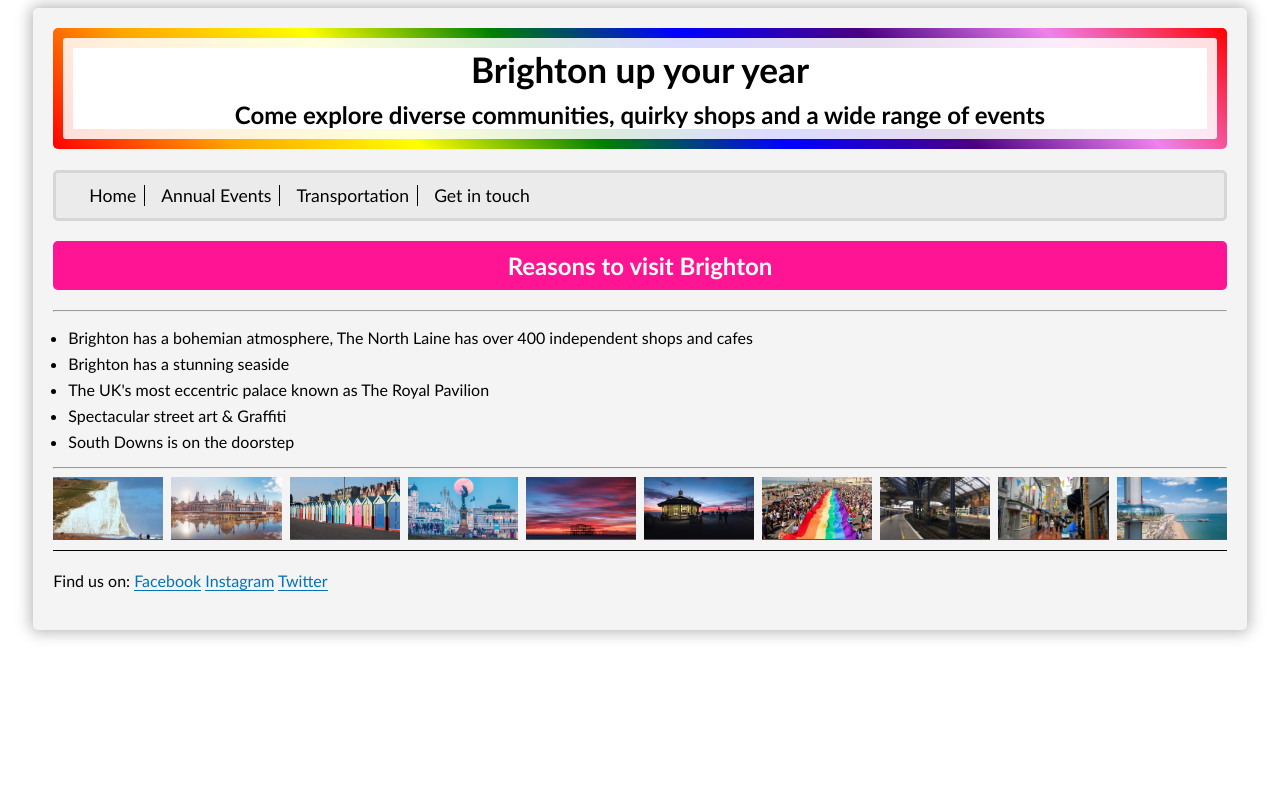
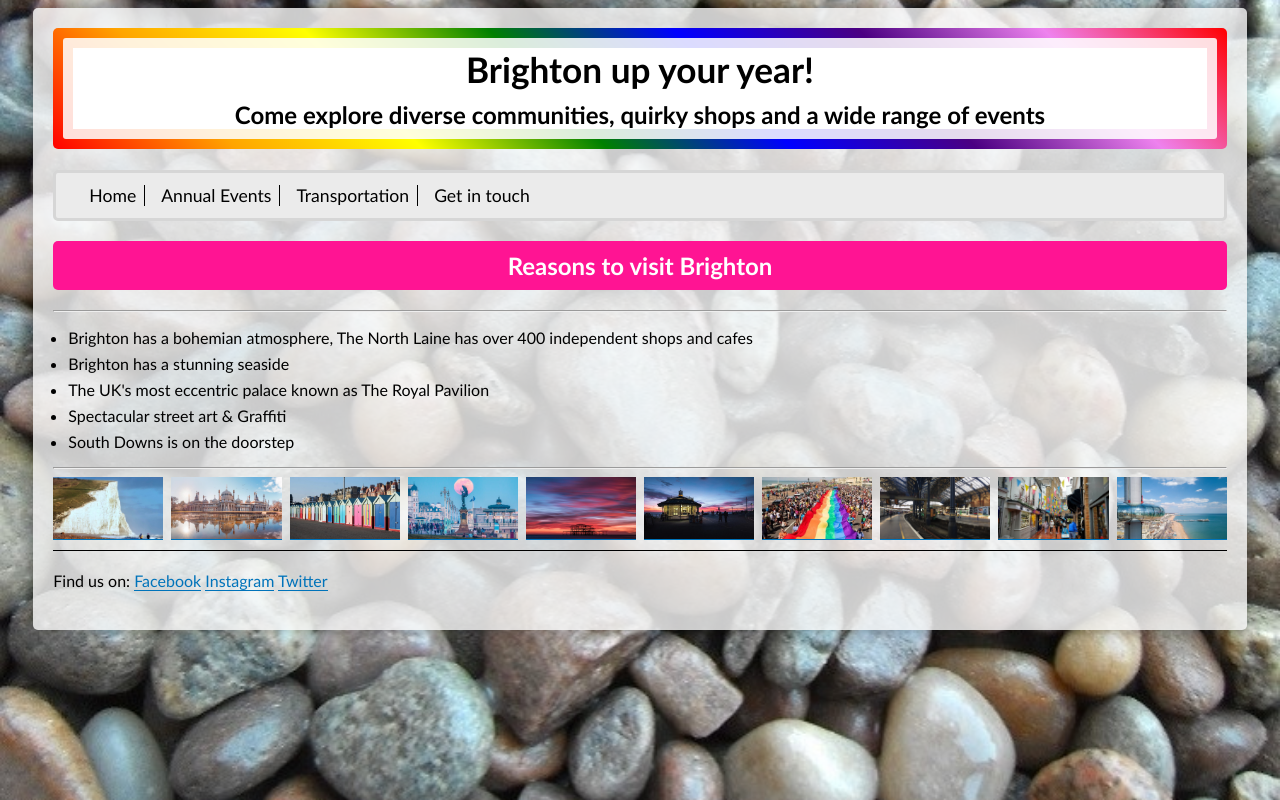
Before and after one commit to Izzo2le/brightoneventsannually, a plain HTML site: page index.html in a window 1280 px wide. Drawn offline with nearby package versions, Linux system fonts and the light colour scheme; some packages are replaced by stand-ins of ours; a script that the page names is missing.

Commit message:
background updated

```diff
--- a/index.html
+++ b/index.html
@@ -16,7 +16,7 @@
 <div id="container">
     <header id="home">
         <div style="background-color: white;">
-            <h1 style='color:black; text-align:center;'>Brighton up your year</h1>
+            <h1 style='color:black; text-align:center;'>Brighton up your year!</h1>
             <h2 style='color:black; text-align:center;'>Come explore diverse communities, quirky shops and a wide range of events</h2>
         </div>
     </header>
--- a/styles.css
+++ b/styles.css
@@ -1,12 +1,15 @@
 body {
     font-family: Frutiger, Calibri, Geneva, "Helvetica Neue", Helvetica, Arial, sans-serif;
+    background-image: url('assets/images/pebbles.jpg');
+    background-size: cover;
+    background-position: center;
 }
 
 #container {
     max-width: 1200px;
     margin: 0 auto;
     width: calc(96% - 40px);
-    background: #f4f4f4;
+    background: hsla(0, 0%, 96%, 0.817);
     padding: 20px;
     border-radius: 5px;
     box-shadow: 0px 0px 15px 2px rgba(0,0,0,0.3);
```
Also changed, not shown: assets/images/pebbles.jpg (added).
